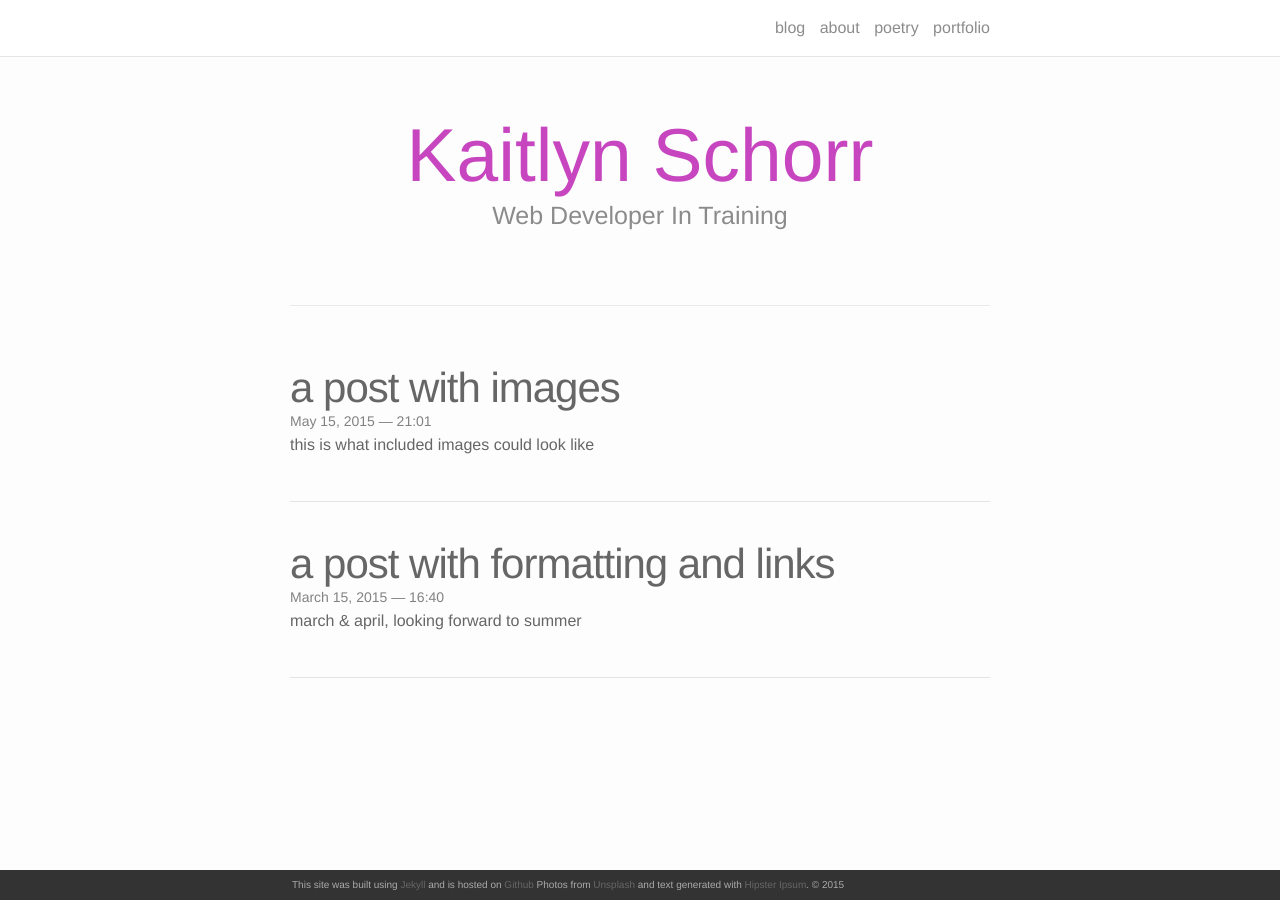
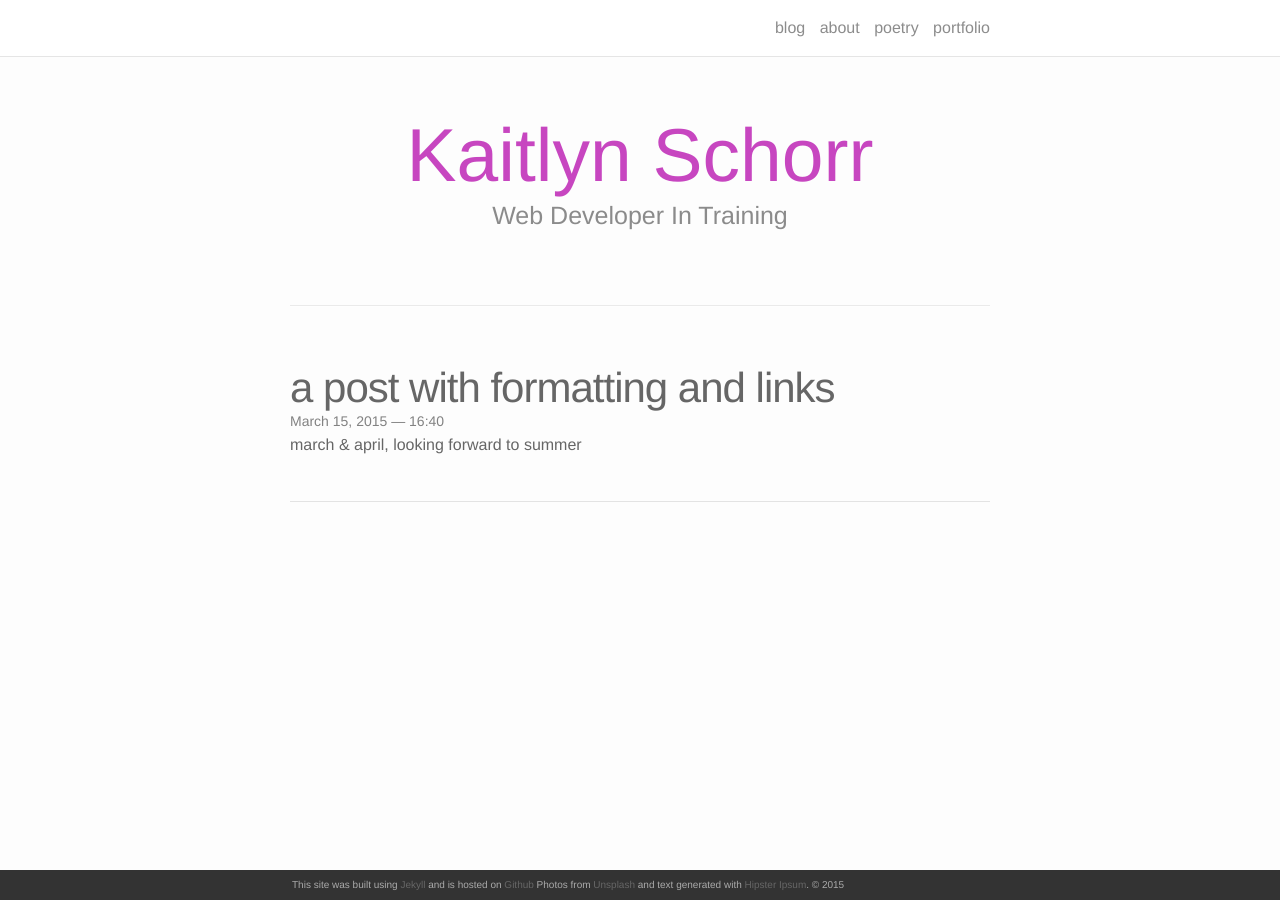
Before and after one commit to kait-schorr/kait-schorr.github.io, a Jekyll site: the page built from index.html, in a window 1280 px wide. Built offline with Jekyll 4.4.1, drawn with Linux system fonts in a browser that asks for light colours; nearby versions of some CDN libraries; the list of posts is cut into pages by our own code; a file with an impossible date is left out.

Commit message:
Update 2015-05-15-title.markdown

```diff
--- a/_posts/2015-05-15-title.markdown
+++ b/_posts/2015-05-15-title.markdown
@@ -1,8 +1,9 @@
 ---
 layout: post
-title:  a post with images
-date: 2015-05-15 21:01:00
+title: a post with images
+date: {}
 description: this is what included images could look like
+published: false
 ---
 Jean shorts raw denim Vice normcore, art party High Life PBR skateboard stumptown vinyl kitsch. Fingerstache four loko meh 8-bit, tousled banh mi tilde forage Schlitz dreamcatcher twee 3 wolf moon. Chambray asymmetrical paleo salvia, sartorial umami four loko master cleanse drinking vinegar brunch.
 
```
